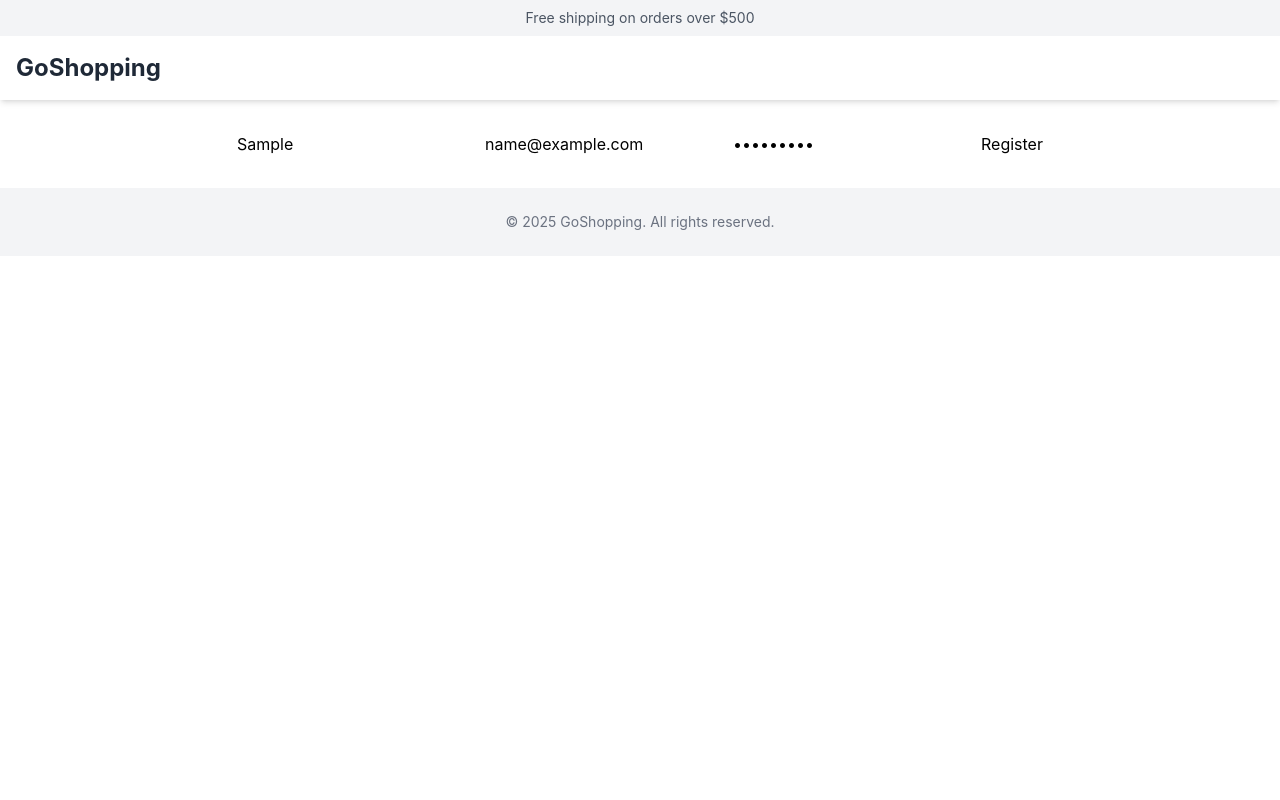
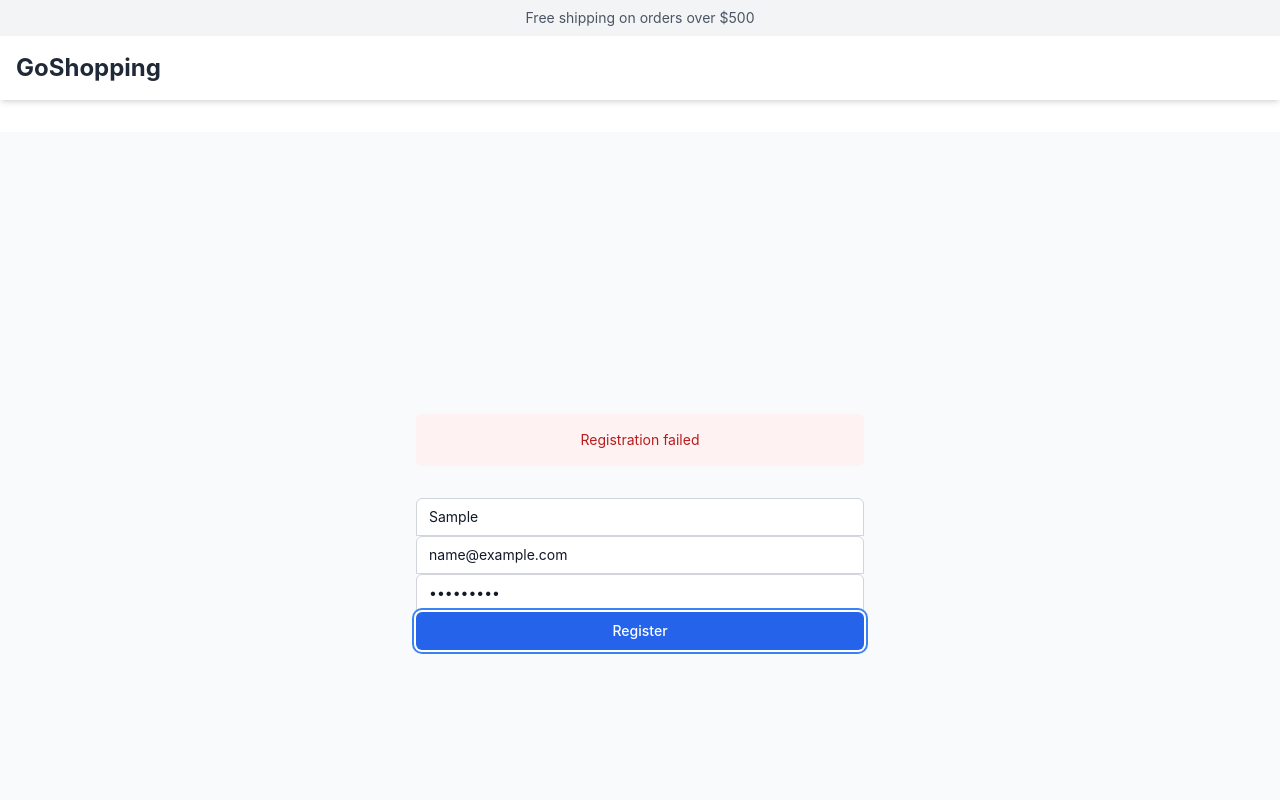
Before and after one commit to maomao0007/go-shopping, a React (Create React App) app: page /register in a window 1280 px wide. Both pictures are taken after typing "Sample", "name@example.com", "Sample123" into the empty fields and a click on the button "Register". Shown: the top 800 px of the page. Built offline with nearby package versions, Linux system fonts and the light colour scheme; no server answers.

Commit message:
feat: add test email format

```diff
--- a/src/api.js
+++ b/src/api.js
@@ -2,4 +2,5 @@
 const api = axios.create({
   baseURL: "http://localhost:5001"
 });
+
 export default api;
--- a/src/components/auth/Login.js
+++ b/src/components/auth/Login.js
@@ -1,42 +1,67 @@
 import React, { useState } from "react";
-import axios from "axios";
 import api from "../../api";
-import { Link } from "react-router-dom";
+import { Link, useNavigate } from "react-router-dom";
 
 function Login() {
+  const navigate = useNavigate();
   const [formData, setFormData] = useState({
     email: "",
     password: "",
   });
+
+   const [error, setError] = useState("");
+   const [success, setSuccess] = useState("");
 
   const handleChange = (e) => {
     setFormData({
       ...formData,
       [e.target.name]: e.target.value,
     });
-  };
+    setError("");
+    setSuccess("");
+  }
 
   const handleSubmit = async (e) => {
     e.preventDefault();
+    setError("");
+    setSuccess("");
 
      if (!formData.email || !formData.password) {
-       console.error("Email and password are required");
+       setError("Email and password are required");
+       return;
+     }
+
+     const emailRegex = /^[^\s@]+@[^\s@]+\.[^\s@]+$/;
+     if (!emailRegex.test(formData.email)) {
+       setError("Please enter a valid email address");
        return;
      }
 
     try {
-      const response = await axios.post(
-        "api/auth/login",
+      const response = await api.post(
+        "/api/auth/login",
         formData
       );
 
-      console.log("Login successful:", response.data);
+        if (response.data.token) {
+          localStorage.setItem("token", response.data.token);
+        }
+        if (response.data.user) {
+          localStorage.setItem("user", JSON.stringify(response.data.user));
+        }
+
+      if (response.data.status === "success") {
+      setSuccess("Login successful! Redirecting...");
+
+      setTimeout(() => navigate("/product"), 1500);
+      }
+
     } catch (error) {
        if (error.response?.data?.message === "Invalid credentials") {
-            console.error("Email or password was incorrect");
-        } else {
-            console.error('Login failed:', error.response?.data);
-        }
+         setError("Email or password was incorrect");
+       } else {
+         setError("Login failed:", error.response.message);
+       }
     }
   };
 
@@ -50,6 +75,18 @@
             Login
           </h2>{" "}
         </div>
+
+        {success && (
+          <div className="rounded-md bg-green-50 p-4 mb-4">
+            <div className="text-sm text-green-700">{success}</div>
+          </div>
+        )}
+
+        {error && (
+          <div className="rounded-md bg-red-50 p-4 mb-4">
+            <div className="text-sm text-red-700">{error}</div>
+          </div>
+        )}
 
         <form onSubmit={handleSubmit}>
           <input
--- a/src/components/auth/Register.js
+++ b/src/components/auth/Register.js
@@ -1,27 +1,49 @@
 import React, { useState } from "react";
-import axios from "axios";
 import api from "../../api";
+import { useNavigate } from "react-router-dom";
 
 function Register() {
+  const navigate = useNavigate();
   const [formData, setFormData] = useState({
     username: "",
     email: "",
     password: "",
   });
 
+  const [success, setSuccess] = useState("");
+  const [error, setError] = useState("");
+
   const handleSubmit = async (e) => {
     e.preventDefault();
+    setSuccess("");
+    setError("");
 
     if (!formData.username || !formData.email || !formData.password) {
-      console.error("All fields are required");
+      setError("All fields are required");
+      return;
+    }
+
+    const emailRegex = /^[^\s@]+@[^\s@]+\.[^\s@]+$/;
+    if (!emailRegex.test(formData.email)) {
+      setError("Please enter a valid email address");
       return;
     }
 
     try {
-      const response = await axios.post("api/auth/register", formData);
-      console.log("Registration successful:", response.data);
+      const response = await api.post("/api/auth/register", formData);
+
+      console.log("Server response:", response.data);
+
+      if (response.data.status === "success") {
+      setSuccess("Registration successful!");
+
+      setTimeout(() => {
+        navigate("/login");
+      }, 1500);
+    }
     } catch (error) {
-      console.error("Registration failed:", error.response?.data);
+      console.log("error", error)
+      setError(error.response?.data?.message || "Registration failed");
     }
   };
 
@@ -30,13 +52,30 @@
       ...formData,
       [e.target.name]: e.target.value,
     });
+    setSuccess("");
+    setError("");
   };
 
   return (
+    <div className="min-h-screen flex items-center justify-center bg-gray-50 py-12 px-4 sm:px-6 lg:px-8">
+      <div className="max-w-md w-full space-y-8">
+        {success && (
+          <div className="rounded-md bg-green-50 p-4 mb-4">
+            <div className="text-sm text-green-700">{success}</div>
+          </div>
+        )}
+
+        {error && (
+          <div className="rounded-md bg-red-50 p-4 mb-4">
+            <div className="text-sm text-red-700">{error}</div>
+          </div>
+        )}
+
         <form onSubmit={handleSubmit}>
           <input
             type="text"
             name="username"
+            className="appearance-none rounded-none relative block w-full px-3 py-2 border border-gray-300 placeholder-gray-500 text-gray-900 rounded-t-md focus:outline-none focus:ring-blue-500 focus:border-blue-500 focus:z-10 sm:text-sm"
             placeholder="Username"
             value={formData.username}
             onChange={handleChange}
@@ -44,6 +83,7 @@
           <input
             type="email"
             name="email"
+            className="appearance-none rounded-none relative block w-full px-3 py-2 border border-gray-300 placeholder-gray-500 text-gray-900 rounded-t-md focus:outline-none focus:ring-blue-500 focus:border-blue-500 focus:z-10 sm:text-sm"
             placeholder="Email"
             value={formData.email}
             onChange={handleChange}
@@ -51,12 +91,20 @@
           <input
             type="password"
             name="password"
+            className="appearance-none rounded-none relative block w-full px-3 py-2 border border-gray-300 placeholder-gray-500 text-gray-900 rounded-t-md focus:outline-none focus:ring-blue-500 focus:border-blue-500 focus:z-10 sm:text-sm"
             placeholder="Password"
             value={formData.password}
             onChange={handleChange}
           />
-      <button type="submit">Register</button>
+          <button
+            type="submit"
+            className="group relative w-full flex justify-center py-2 px-4 border border-transparent text-sm font-medium rounded-md text-white bg-blue-600 hover:bg-blue-700 focus:outline-none focus:ring-2 focus:ring-offset-2 focus:ring-blue-500"
+          >
+            Register
+          </button>
         </form>
+      </div>
+    </div>
   );
 }
 
```
Lines whose indentation alone changed are shown as unchanged.
